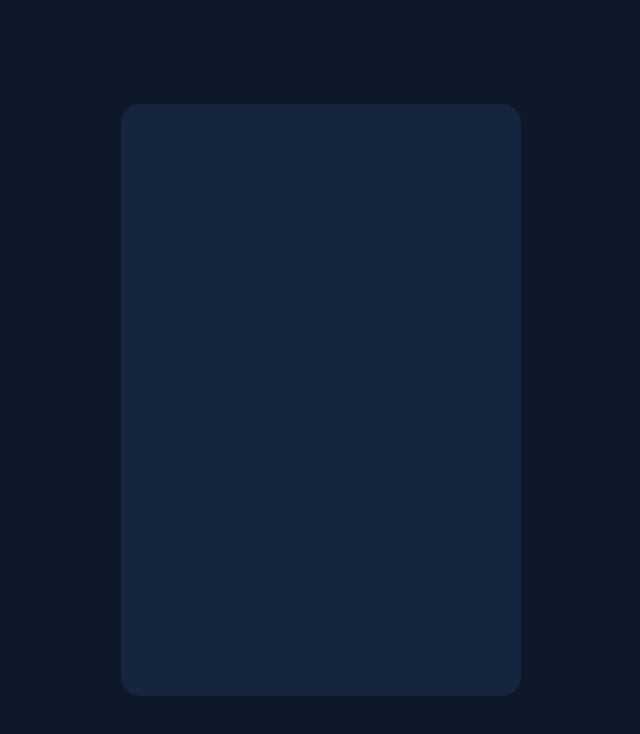
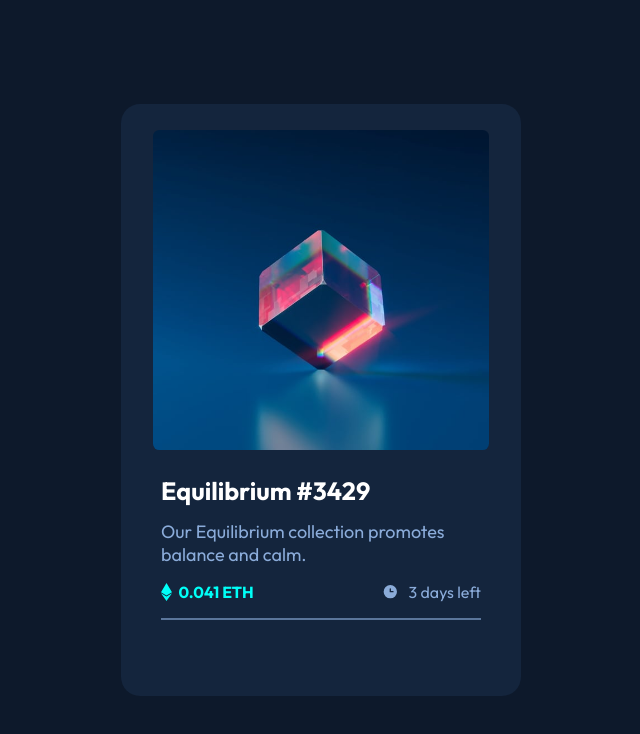
Before and after one commit to phlima3/NFT-card, a plain HTML site: page index.html in a window 1280 px wide. Shown: the whole page, without its empty margins (319-959 px from the left). Drawn offline with Linux system fonts and the light colour scheme.

Commit message:
pedro
Encerramento do projeto no dia 05/03

```diff
--- a/index.html
+++ b/index.html
@@ -26,7 +26,33 @@
   <body>
     <main>
       <div class="container">
-        <section class="card"></section>
+        <section class="card">
+          <div class="card-image">
+            <img src="assets/images/image-equilibrium.jpg" alt="imagem NFT" />
+          </div>
+          <article class="text">
+            <div class="title">
+              <h1>Equilibrium #3429</h1>
+            </div>
+            <div class="desc">
+              <p>Our Equilibrium collection promotes balance and calm.</p>
+            </div>
+            <div class="info">
+              <div class="value">
+                <img
+                  src="assets/images/icon-ethereum.svg"
+                  alt="icone moeda etherum"
+                />
+                <p>0.041 ETH</p>
+              </div>
+              <div class="time">
+                <img src="assets/images/icon-clock.svg" alt="relogio" />
+                <p>3 days left</p>
+              </div>
+            </div>
+            <div class="divider"></div>
+          </article>
+        </section>
       </div>
 
       <!--<div class="attribution">
@@ -37,7 +63,7 @@
       </div>  -->
     </main>
 
-    <!--Equilibrium #3429 Our Equilibrium collection promotes balance and calm.
-    0.041 ETH 3 days left Creation of Jules Wyvern  -->
+    <!--
+     3 days left Creation of Jules Wyvern  -->
   </body>
 </html>
--- a/style.css
+++ b/style.css
@@ -1,12 +1,15 @@
+/* RESET */
 * {
   font-family: 'Outfit', sans-serif;
   padding: 0;
   margin: 0;
   box-sizing: border-box;
 }
+/* BODY */
 body {
   background: hsl(217, 54%, 11%);
 }
+/* CONTAINER EXTERNO */
 .container {
   width: 100vw;
   height: 100vh;
@@ -15,12 +18,72 @@ body {
   justify-content: center;
   flex-direction: column;
 }
+/* CARTAO PRINCIPAL */
 section {
   width: 25rem;
   height: 37rem;
   border-radius: 1.2rem;
+
   background-color: hsl(216, 50%, 16%);
+
+  display: flex;
+  align-items: center;
+  flex-direction: column;
+  padding-top: 1.6rem;
 }
+/* IMAGEM DO CARTAO */
+.card-image {
+  width: 21rem;
+  height: 20rem;
+}
+.card-image img {
+  width: 100%;
+  height: 100%;
+  border-radius: 0.4rem;
+}
+/* TEXTO */
+article {
+  width: 20rem;
+  height: 12rem;
+  margin-top: 1.6rem;
+}
+.title h1 {
+  color: white;
+  font-size: 25px;
+}
+/* TITULO */
+.desc {
+  margin-top: 0.8rem;
+}
+.desc p {
+  color: hsl(215, 51%, 70%);
+  font-size: 18px;
+}
+/* DESCRIÇÃO */
+.info {
+  margin-top: 1rem;
+  display: flex;
+  justify-content: space-between;
+}
+.value {
+  display: inline-flex;
+  align-items: center;
+}
+.info .value p {
+  font-weight: 700;
+  color: hsl(178, 100%, 50%);
+  margin-left: 0.4rem;
+}
+.info .time p {
+  color: hsl(215, 51%, 70%);
+  margin-left: 0.6rem;
+}
+.time {
+  display: inline-flex;
+  align-items: center;
+}
+
+/* ATRIBUIÇÃO FINAL */
 .attribution {
   font-size: 11px;
   text-align: center;
@@ -28,3 +91,10 @@ section {
 .attribution a {
   color: hsl(228, 45%, 44%);
 }
+/* divisor */
+.divider {
+  width: 100%;
+  margin-top: 1rem;
+  border: 1px solid hsl(215, 51%, 70%);
+  opacity: 0.6;
+}
```
